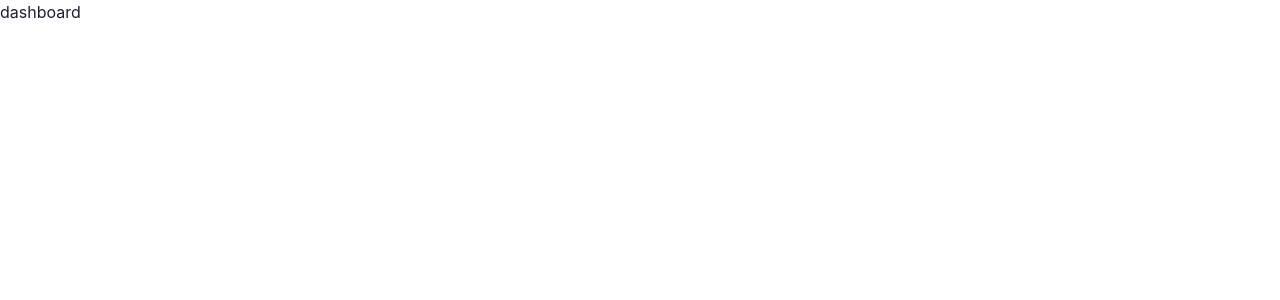
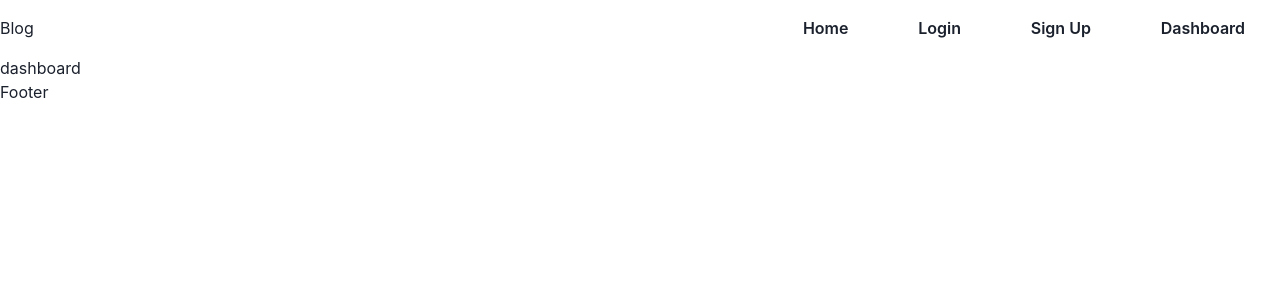
Before and after one commit to Preshy-Jones/M.E.R.N-stack-Blog, a Next.js app in the folder client/: page /dashboard in a window 1280 px wide. Shown: the top 300 px of the page. Built offline with nearby package versions, Linux system fonts and the light colour scheme.

Commit message:
configured layout

```diff
--- /dev/null
+++ b/client/components/layouts.tsx
@@ -0,0 +1,21 @@
+import Head from "next/head";
+import React from "react";
+import Footer from "./Footer";
+import Navbar from "./Navbar";
+
+const layouts = ({ children }: { children: React.ReactNode }) => {
+  return (
+    <div>
+      <Head>
+        <title>Blog</title>
+        <meta name="description" content="Generated by create next app" />
+        <link rel="icon" href="/favicon.ico" />
+      </Head>
+      <Navbar />
+      <main>{children}</main>
+      <Footer />
+    </div>
+  );
+};
+
+export default layouts;
--- a/client/pages/_app.tsx
+++ b/client/pages/_app.tsx
@@ -3,9 +3,21 @@ import type { AppProps } from "next/app";
 import { ChakraProvider } from "@chakra-ui/react";
 import { store } from "../store/store";
 import { Provider } from "react-redux";
+import type { ReactElement, ReactNode } from "react";
+import type { NextPage } from "next";
 
-function MyApp({ Component, pageProps }: AppProps) {
-  return (
+type NextPageWithLayout = NextPage & {
+  getLayout?: (page: ReactElement) => ReactNode;
+};
+
+type AppPropsWithLayout = AppProps & {
+  Component: NextPageWithLayout;
+};
+
+export default function MyApp({ Component, pageProps }: AppPropsWithLayout) {
+  const getLayout = Component.getLayout ?? ((page) => page);
+
+  return getLayout(
     <Provider store={store}>
       <ChakraProvider>
         <Component {...pageProps} />
@@ -13,5 +25,3 @@ function MyApp({ Component, pageProps }: AppProps) {
     </Provider>
   );
 }
-
-export default MyApp;
--- a/client/pages/dashboard.tsx
+++ b/client/pages/dashboard.tsx
@@ -1,9 +1,12 @@
-import React from 'react'
+import React from "react";
+import Layout from "../components/layouts";
 
 function dashboard() {
   return (
-    <div>dashboard</div>
-  )
+    <Layout>
+      <div>dashboard</div>
+    </Layout>
+  );
 }
 
-export default dashboard
+export default dashboard;
```
Also changed, not shown: client/pages/index.tsx (+7 -18 lines).
